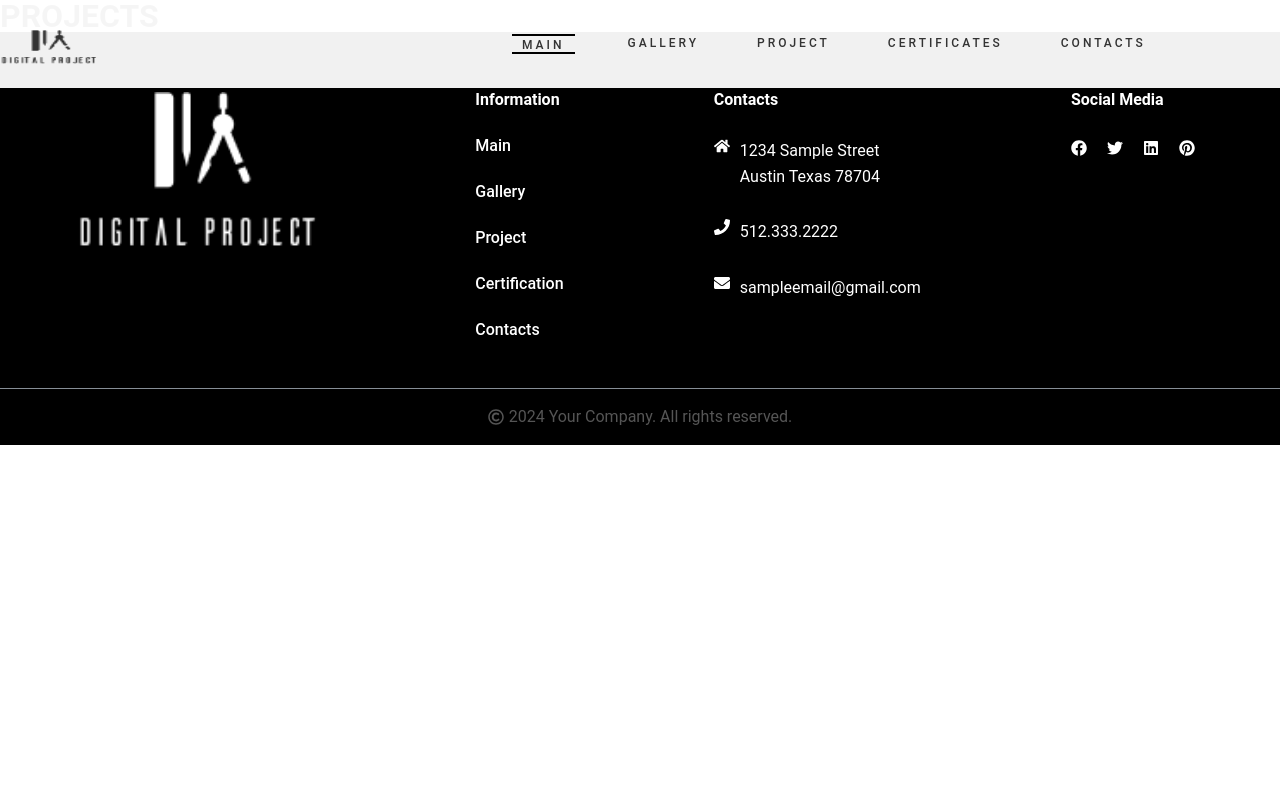
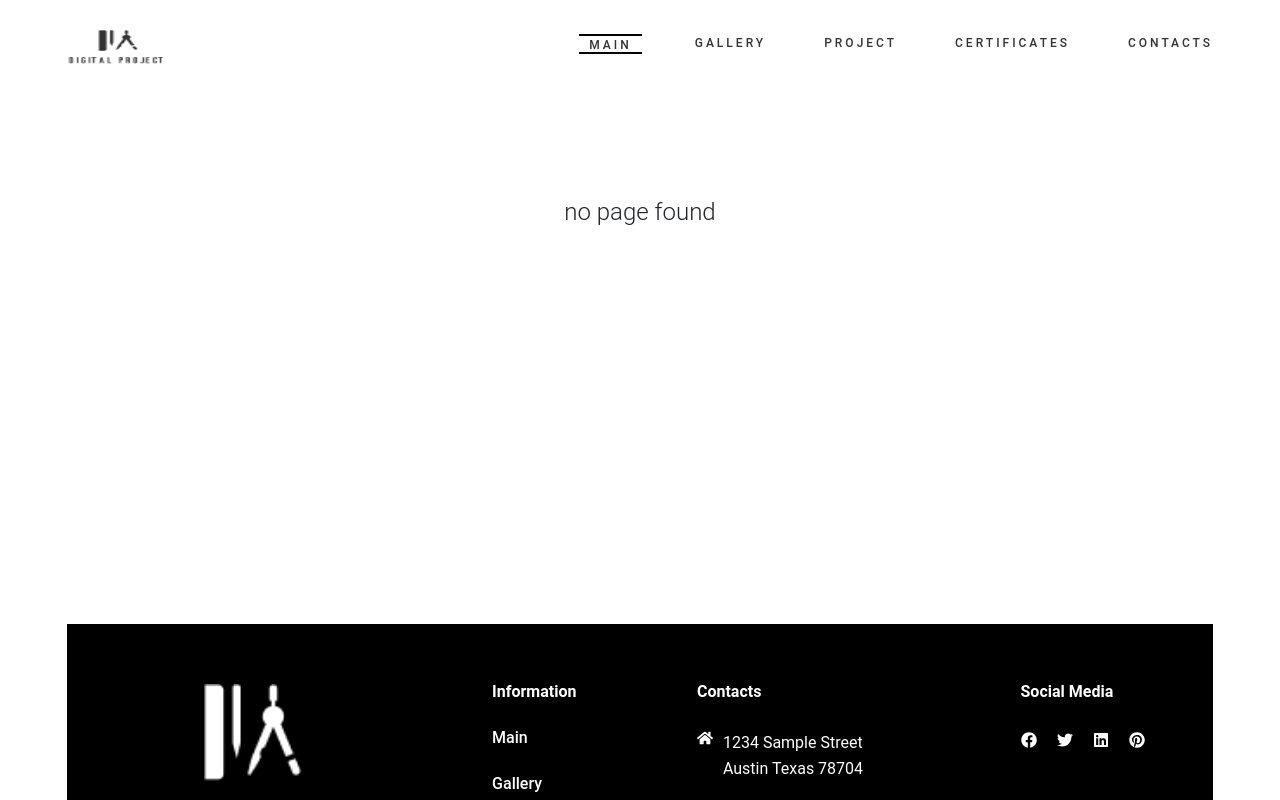
Before and after one commit to iyanufamoritiye/Landing_page, a React (Vite) app: page /project in a window 1280 px wide. Shown: the top 800 px of the page. Built offline with nearby package versions, Linux system fonts and the light colour scheme.

Commit message:
second commit

```diff
--- a/src/assets/pages/contact/Contacts.jsx
+++ b/src/assets/pages/contact/Contacts.jsx
@@ -1,9 +1,10 @@
 import React from "react";
+import Project from "../project/Project";
 
 const Contacts = () => {
   return (
     <div>
-      <h1>CONTACTS</h1>
+      <Project />
     </div>
   );
 };
--- a/src/assets/pages/project/Project.jsx
+++ b/src/assets/pages/project/Project.jsx
@@ -1,14 +1,32 @@
 import React from "react";
 import Mainheader from "../header/Mainheader";
 import Footer from "../main/Footer";
+import styled from "styled-components";
 const Project = () => {
+  const Container = styled.div`
+    max-width: 130rem;
+    padding: 0 4.2rem;
+    margin: 0 auto;
+    font-family: "roboto", sans-serif;
+  `;
+  const Span = styled.span`
+    font-size: 24px;
+    font-weight: 300;
+    color: #212529;
+    font-family: roboto, sans-serif;
+    display: flex;
+    margin-top: 200px;
+    align-items: center;
+    justify-content: center;
+    margin-bottom: 400px;
+  `;
   return (
-    <div>
+    <Container>
       <Mainheader />
 
-      <h1>PROJECTS</h1>
+      <Span>no page found</Span>
       <Footer />
-    </div>
+    </Container>
   );
 };
 export default Project;
```
